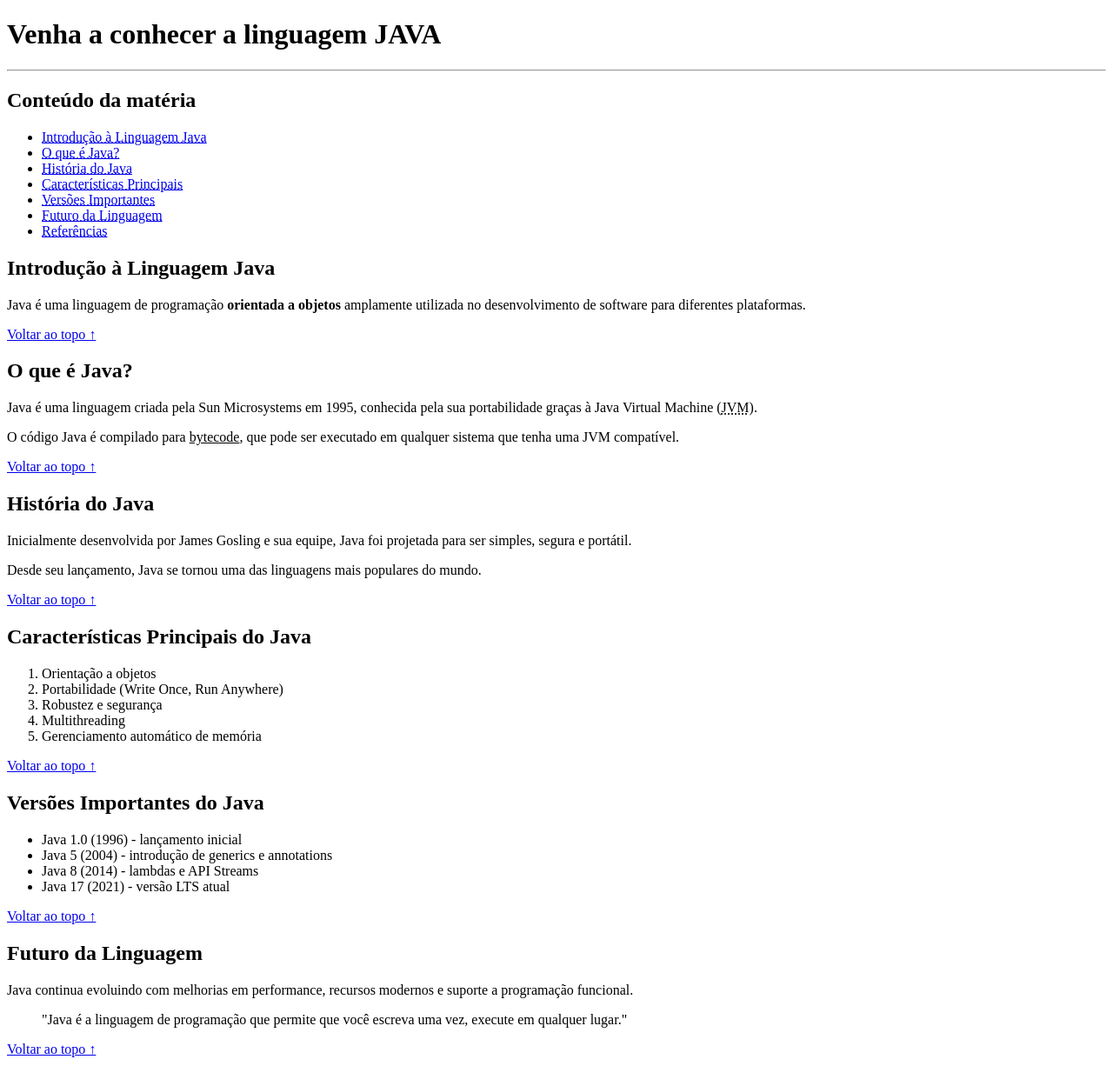
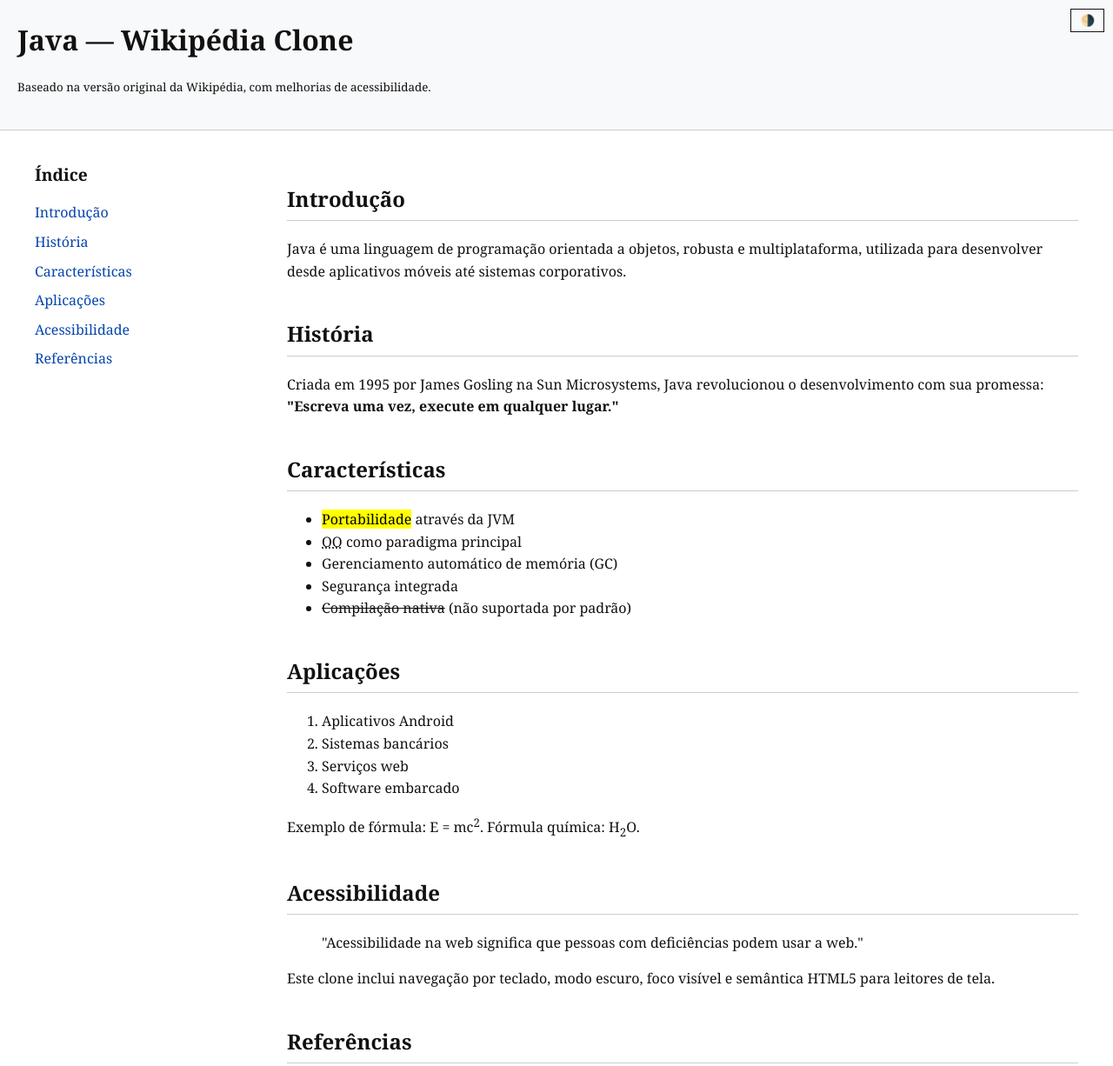
Before and after one commit to kamuz-01/Aula-HTML5, a plain HTML site: page index.html in a window 1280 px wide. Shown: the top 1226 px of the page at 87% size. Drawn offline with Linux system fonts and the light colour scheme.

Commit message:
Outro desafio (clone da Wikipedia)
Clone da Wikipedia com foco em aspectos de acessibilidade para pessoas com deficiência visual

```diff
--- a/index.html
+++ b/index.html
@@ -2,93 +2,210 @@
 <html lang="pt-BR">
 <head>
   <meta charset="UTF-8" />
-    <title>Introdução à Linguagem Java</title>
+  <meta name="viewport" content="width=device-width, initial-scale=1.0" />
+  <title>Java - Wikipédia Clone</title>
+  <style>
+    :root {
+      --bg: #ffffff;
+      --text: #111111;
+      --link: #0645ad;
+      --visited: #0b0080;
+      --hover: #3366cc;
+      --border: #a7d7f9;
+      --accent: #f8f9fa;
+      --dark-bg: #181a1b;
+      --dark-text: #e6e6e6;
+      --dark-link: #4ea1ff;
+    }
+
+    [data-theme="dark"] {
+      --bg: var(--dark-bg);
+      --text: var(--dark-text);
+      --link: var(--dark-link);
+      --accent: #222;
+    }
+
+    body {
+      background-color: var(--bg);
+      color: var(--text);
+      font-family: "Georgia", serif;
+      margin: 0;
+      padding: 0;
+      line-height: 1.6;
+    }
+
+    header {
+      background-color: var(--accent);
+      padding: 20px;
+      border-bottom: 1px solid #ccc;
+    }
+
+    header h1 {
+      margin: 0;
+      font-size: 2rem;
+    }
+
+    .container {
+      display: flex;
+      max-width: 1200px;
+      margin: 0 auto;
+      padding: 20px;
+    }
+
+    nav {
+      width: 250px;
+      margin-right: 40px;
+    }
+
+    nav h2 {
+      font-size: 1.2rem;
+      margin-bottom: 10px;
+    }
+
+    nav ul {
+      list-style: none;
+      padding-left: 0;
+    }
+
+    nav li {
+      margin-bottom: 8px;
+    }
+
+    nav a {
+      color: var(--link);
+      text-decoration: none;
+    }
+
+    nav a:hover,
+    nav a:focus {
+      text-decoration: underline;
+      outline: 2px dashed var(--link);
+    }
+
+    main {
+      flex: 1;
+    }
+
+    main h2 {
+      border-bottom: 1px solid #ccc;
+      padding-bottom: 5px;
+      margin-top: 40px;
+    }
+
+    footer {
+      background-color: var(--accent);
+      padding: 20px;
+      text-align: center;
+      font-size: 0.9rem;
+    }
+
+    .theme-toggle {
+      position: fixed;
+      top: 10px;
+      right: 10px;
+    }
+
+    .theme-toggle button {
+      background: none;
+      border: 1px solid var(--text);
+      padding: 5px 10px;
+      color: var(--text);
+      cursor: pointer;
+    }
+
+    a:focus {
+      outline: 3px dashed var(--link);
+      outline-offset: 3px;
+    }
+  </style>
 </head>
 <body>
-<h1>Venha a conhecer a linguagem JAVA</h1>
-<hr/>
-	<!-- Menu -->
-  <nav id="topo">
-<h2>Conteúdo da matéria</h2>
+
+  <!-- Botão de modo escuro -->
+  <div class="theme-toggle">
+    <button onclick="toggleTheme()" aria-label="Alternar modo escuro">🌗</button>
+  </div>
+
+  <header role="banner">
+    <h1>Java — Wikipédia Clone</h1>
+    <p><small>Baseado na versão original da Wikipédia, com melhorias de acessibilidade.</small></p>
+  </header>
+
+  <div class="container">
+    <nav role="navigation" aria-label="Conteúdo da página">
+      <h2>Índice</h2>
       <ul>
-      <li><a href="#introducao"><abbr title="Ler 'Introdução à linguagem Java'">Introdução à Linguagem Java</abbr></a></li>
-      <li><a href="#oquejava"><abbr title="Ler 'O que é Java'">O que é Java?</abbr></a></li>
-      <li><a href="#historia"><abbr title="Ler 'História do Java'">História do Java</abbr></a></li>
-      <li><a href="#caracteristicas"><abbr title="Ler 'Características Principais do Java'">Características Principais</abbr></a></li>
-      <li><a href="#versoes"><abbr title="Ler 'Versões importantes do Java'">Versões Importantes</abbr></a></li>
-      <li><a href="#futuro"><abbr title="Ler 'Futuro da linguagem'">Futuro da Linguagem</abbr></a></li>
-      <li><a href="#referencias"><abbr title="Ler 'Referências'">Referências</abbr></a></li>
+        <li><a href="#introducao">Introdução</a></li>
+        <li><a href="#historia">História</a></li>
+        <li><a href="#caracteristicas">Características</a></li>
+        <li><a href="#aplicacoes">Aplicações</a></li>
+        <li><a href="#acessibilidade">Acessibilidade</a></li>
+        <li><a href="#referencias">Referências</a></li>
       </ul>
     </nav>
 
-  <!-- Conteúdo -->
+    <main role="main" id="content">
       <section id="introducao">
-    <h2>Introdução à Linguagem Java</h2>
-    <p>Java é uma linguagem de programação <strong>orientada a objetos</strong> amplamente utilizada no desenvolvimento de software para diferentes plataformas.</p>
-    <a href="#topo" class="back-top">Voltar ao topo ↑</a>
-  </section>
-
-  <section id="oquejava">
-    <h2>O que é Java?</h2>
-    <p>Java é uma linguagem criada pela Sun Microsystems em 1995, conhecida pela sua portabilidade graças à Java Virtual Machine (<abbr title="Java Virtual Machine">JVM</abbr>).</p>
-    <p>O código Java é compilado para <u>bytecode</u>, que pode ser executado em qualquer sistema que tenha uma JVM compatível.</p>
-    <a href="#topo" class="back-top">Voltar ao topo ↑</a>
+        <h2>Introdução</h2>
+        <p>Java é uma linguagem de programação orientada a objetos, robusta e multiplataforma, utilizada para desenvolver desde aplicativos móveis até sistemas corporativos.</p>
       </section>
 
       <section id="historia">
-    <h2>História do Java</h2>
-    <p>Inicialmente desenvolvida por James Gosling e sua equipe, Java foi projetada para ser simples, segura e portátil.</p>
-    <p>Desde seu lançamento, Java se tornou uma das linguagens mais populares do mundo.</p>
-    <a href="#topo" class="back-top">Voltar ao topo ↑</a>
+        <h2>História</h2>
+        <p>Criada em 1995 por James Gosling na Sun Microsystems, Java revolucionou o desenvolvimento com sua promessa: <strong>"Escreva uma vez, execute em qualquer lugar."</strong></p>
       </section>
 
       <section id="caracteristicas">
-    <h2>Características Principais do Java</h2>
-    <ol>
-      <li>Orientação a objetos</li>
-      <li>Portabilidade (Write Once, Run Anywhere)</li>
-      <li>Robustez e segurança</li>
-      <li>Multithreading</li>
-      <li>Gerenciamento automático de memória</li>
-    </ol>
-    <a href="#topo" class="back-top">Voltar ao topo ↑</a>
+        <h2>Características</h2>
+        <ul>
+          <li><mark>Portabilidade</mark> através da JVM</li>
+          <li><abbr title="Orientação a Objetos">OO</abbr> como paradigma principal</li>
+          <li>Gerenciamento automático de memória (GC)</li>
+          <li>Segurança integrada</li>
+          <li><del>Compilação nativa</del> (não suportada por padrão)</li>
+        </ul>
       </section>
 
-  <section id="versoes">
-    <h2>Versões Importantes do Java</h2>
-    <ul>
-      <li>Java 1.0 (1996) - lançamento inicial</li>
-      <li>Java 5 (2004) - introdução de generics e annotations</li>
-      <li>Java 8 (2014) - lambdas e API Streams</li>
-      <li>Java 17 (2021) - versão LTS atual</li>
-    </ul>
-    <a href="#topo" class="back-top">Voltar ao topo ↑</a>
+      <section id="aplicacoes">
+        <h2>Aplicações</h2>
+        <ol>
+          <li>Aplicativos Android</li>
+          <li>Sistemas bancários</li>
+          <li>Serviços web</li>
+          <li>Software embarcado</li>
+        </ol>
+        <p>Exemplo de fórmula: E = mc<sup>2</sup>. Fórmula química: H<sub>2</sub>O.</p>
       </section>
 
-  <section id="futuro">
-    <h2>Futuro da Linguagem</h2>
-    <p>Java continua evoluindo com melhorias em performance, recursos modernos e suporte a programação funcional.</p>
-    <blockquote cite="https://www.oracle.com/java/">
-      "Java é a linguagem de programação que permite que você escreva uma vez, execute em qualquer lugar."
+      <section id="acessibilidade">
+        <h2>Acessibilidade</h2>
+        <blockquote cite="https://www.w3.org/WAI/fundamentals/accessibility-intro/">
+          "Acessibilidade na web significa que pessoas com deficiências podem usar a web."
         </blockquote>
-    <a href="#topo" class="back-top">Voltar ao topo ↑</a>
+        <p>Este clone inclui navegação por teclado, modo escuro, foco visível e semântica HTML5 para leitores de tela.</p>
       </section>
 
       <section id="referencias">
         <h2>Referências</h2>
         <ul>
-      <li><a href="https://www.oracle.com/java/" target="_blank" rel="noopener">Site oficial do Java - Oracle</a></li>
-      <li><a href="https://docs.oracle.com/en/java/" target="_blank" rel="noopener">Documentação Oficial do Java</a></li>
-      <li><a href="https://www.w3schools.com/java/" target="_blank" rel="noopener">Tutorial Java - W3Schools</a></li>
-      <li><a href="https://www.geeksforgeeks.org/java/" target="_blank" rel="noopener">Guia Java - GeeksforGeeks</a></li>
+          <li><a href="https://www.oracle.com/java/" target="_blank" rel="noopener">Site Oficial do Java</a></li>
+          <li><a href="https://docs.oracle.com/en/java/" target="_blank" rel="noopener">Documentação Oficial</a></li>
           <li><a href="https://pt.wikipedia.org/wiki/Java_(linguagem_de_programa%C3%A7%C3%A3o)" target="_blank" rel="noopener">Wikipedia - Java</a></li>
         </ul>
-    <a href="#topo" class="back-top">Voltar ao topo ↑</a>
       </section>
-  <hr/>
-  <footer>
-	<p style="text-align:center">&copy; Todos os direitos reservados - 2025.</p>
+    </main>
+  </div>
+
+  <footer role="contentinfo">
+    <p>Clone educacional da Wikipedia com foco em acessibilidade. Desenvolvido com HTML e CSS puros.</p>
   </footer>
 
+  <script>
+    function toggleTheme() {
+      const html = document.documentElement;
+      const current = html.getAttribute('data-theme');
+      html.setAttribute('data-theme', current === 'dark' ? 'light' : 'dark');
+    }
+  </script>
 </body>
 </html>
```
Lines whose indentation alone changed are shown as unchanged.
